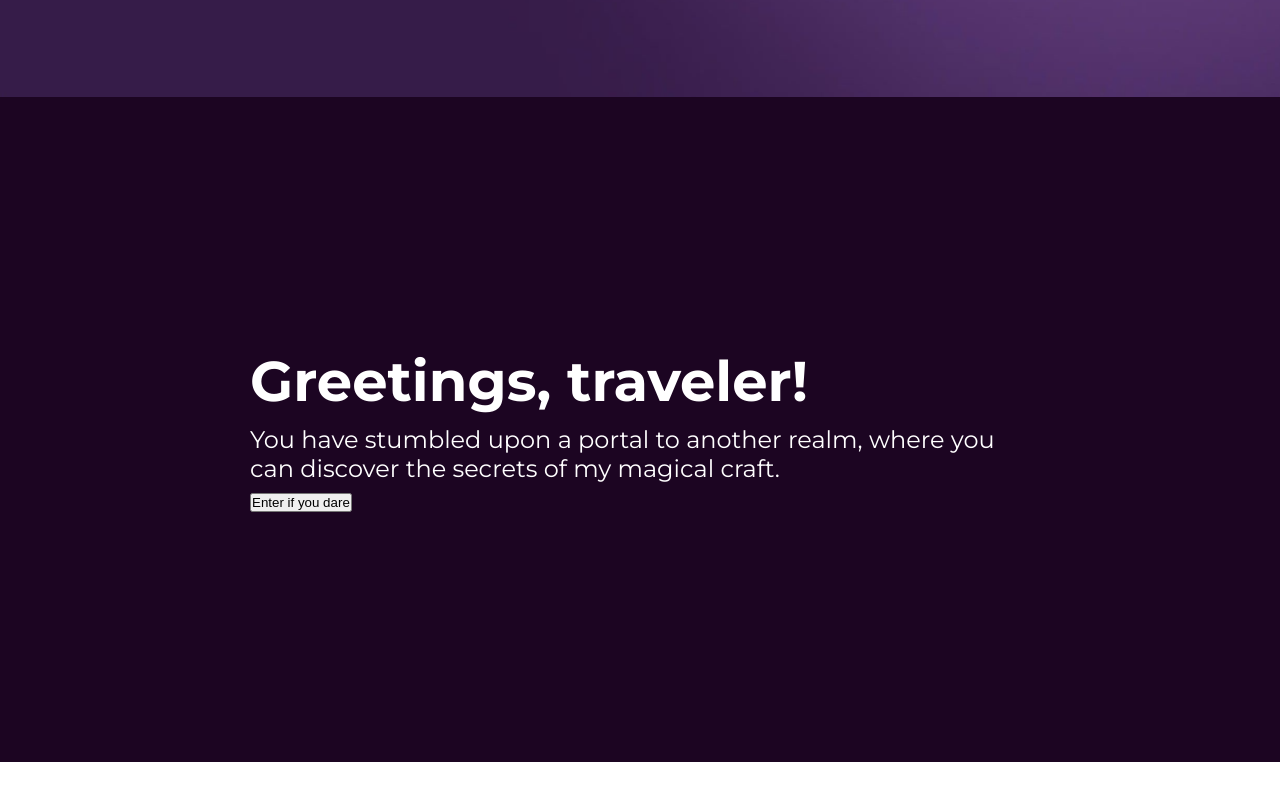
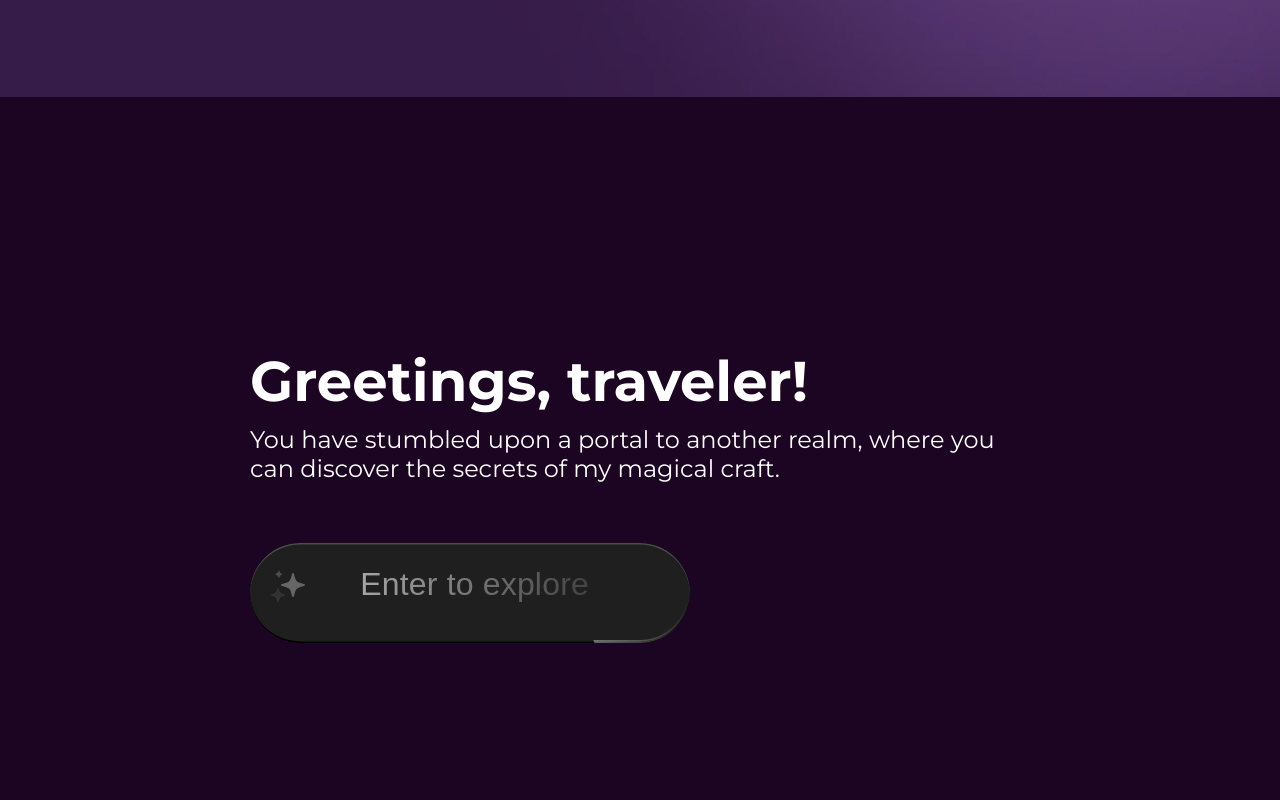
Before and after one commit to yeoyujie/developer-portfolio, a Next.js app: page / in a window 1280 px wide. Shown: the part 1998-2798 px from the top of the page. Before the commit the page ends 2760 px from the top, so only its background shows below. Built offline with nearby package versions, Linux system fonts and the light colour scheme.

Commit message:
Added sparkle button

```diff
--- a/src/app/layout.tsx
+++ b/src/app/layout.tsx
@@ -2,7 +2,7 @@
 
 import Navbar from "@/components/Navbar";
 import "./globals.css";
-import { Inter, Montserrat } from "next/font/google";
+import { Montserrat } from "next/font/google";
 import ProgressBar from "next-nprogress-bar";
 import { Metadata } from "next";
 
--- a/src/app/page.tsx
+++ b/src/app/page.tsx
@@ -3,6 +3,7 @@
 import WelcomeSection from "@/components/WelcomeSection";
 import Link from "next/link";
 import styles from "./page.module.css";
+import SparkleButton from "@/components/SparkleButton";
 
 export default function Home() {
   return (
@@ -11,9 +12,12 @@
       <main>
         <section className={styles.intro}>
           <h1>Greetings, traveler!</h1>
-          <p>You have stumbled upon a portal to another realm, where you can discover the secrets of my magical craft.</p>
+          <p>
+            You have stumbled upon a portal to another realm, where you can
+            discover the secrets of my magical craft.
+          </p>
           <Link href="/about-me">
-            <button>Enter if you dare</button>
+            <SparkleButton />
           </Link>
         </section>
       </main>
--- /dev/null
+++ b/src/components/SparkleButton/component.css
@@ -0,0 +1,255 @@
+*,
+*:after,
+*:before {
+  box-sizing: border-box;
+}
+
+:root {
+  --transition: 0.25s;
+  --spark: 1.8s;
+}
+
+button {
+  --cut: 0.1em;
+  --active: 0;
+  --bg: radial-gradient(
+      40% 50% at center 100%,
+      hsl(270 calc(var(--active) * 97%) 72% / var(--active)),
+      transparent
+    ),
+    radial-gradient(
+      80% 100% at center 120%,
+      hsl(260 calc(var(--active) * 97%) 70% / var(--active)),
+      transparent
+    ),
+    hsl(260 calc(var(--active) * 97%) calc((var(--active) * 44%) + 12%));
+  background: var(--bg);
+  font-size: 2rem;
+  font-weight: 500;
+  border: 0;
+  cursor: pointer;
+  padding: 0.9em 1.3em;
+  margin-top: 50px;
+  display: flex;
+  align-items: center;
+  gap: 0.25em;
+  white-space: nowrap;
+  border-radius: 100px;
+  position: relative;
+  box-shadow: 0 0 calc(var(--active) * 6em) calc(var(--active) * 3em)
+      hsl(260 97% 61% / 0.75),
+    0 0.05em 0 0
+      hsl(260 calc(var(--active) * 97%) calc((var(--active) * 50%) + 30%)) inset,
+    0 -0.05em 0 0 hsl(260 calc(var(--active) * 97%) calc(var(--active) * 60%)) inset;
+  transition: box-shadow var(--transition), scale var(--transition),
+    background var(--transition);
+  scale: calc(1 + (var(--active) * 0.1));
+}
+
+button:active {
+  scale: 1;
+}
+
+svg {
+  overflow: visible !important;
+}
+
+.sparkle path {
+  color: hsl(0 0% calc((var(--active, 0) * 70%) + var(--base)));
+  transform-box: fill-box;
+  transform-origin: center;
+  fill: currentColor;
+  stroke: currentColor;
+  animation-delay: calc((var(--transition) * 1.5) + (var(--delay) * 1s));
+  animation-duration: 0.6s;
+  transition: color var(--transition);
+}
+
+button:is(:hover, :focus-visible) path {
+  animation-name: bounce;
+}
+
+@keyframes bounce {
+  35%,
+  65% {
+    scale: var(--scale);
+  }
+}
+.sparkle path:nth-of-type(1) {
+  --scale: 0.5;
+  --delay: 0.1;
+  --base: 40%;
+}
+
+.sparkle path:nth-of-type(2) {
+  --scale: 1.5;
+  --delay: 0.2;
+  --base: 20%;
+}
+
+.sparkle path:nth-of-type(3) {
+  --scale: 2.5;
+  --delay: 0.35;
+  --base: 30%;
+}
+
+button {
+  padding: 30px 150px; /* adjust these values to add padding to the button */
+}
+
+button:before {
+  content: "";
+  position: absolute;
+  inset: -0.25em;
+  z-index: -1;
+  border: 0.25em solid hsl(260 97% 50% / 0.5);
+  border-radius: 100px;
+  opacity: var(--active, 0);
+  transition: opacity var(--transition);
+}
+
+.spark {
+  position: absolute;
+  inset: 0;
+  border-radius: 100px;
+  rotate: 0deg;
+  overflow: hidden;
+  mask: linear-gradient(white, transparent 50%);
+  animation: flip calc(var(--spark) * 2) infinite steps(2, end);
+}
+
+@keyframes flip {
+  to {
+    rotate: 360deg;
+  }
+}
+
+.spark:before {
+  content: "";
+  position: absolute;
+  width: 200%;
+  aspect-ratio: 1;
+  top: 0%;
+  left: 50%;
+  z-index: -1;
+  translate: -50% -15%;
+  rotate: 0;
+  transform: rotate(-90deg);
+  opacity: calc((var(--active)) + 0.4);
+  background: conic-gradient(from 0deg, transparent 0 340deg, white 360deg);
+  transition: opacity var(--transition);
+  animation: rotate var(--spark) linear infinite both;
+}
+
+.spark:after {
+  content: "";
+  position: absolute;
+  inset: var(--cut);
+  border-radius: 100px;
+}
+
+.backdrop {
+  position: absolute;
+  inset: var(--cut);
+  background: var(--bg);
+  border-radius: 100px;
+}
+
+@keyframes rotate {
+  to {
+    transform: rotate(90deg);
+  }
+}
+
+@supports (selector(:has(:is(+ *)))) {
+  body:has(button:is(:hover, :focus-visible)) {
+    --active: 1;
+    --play-state: running;
+  }
+  .bodydrop {
+    display: none;
+  }
+}
+
+button:is(:hover, :focus-visible) ~ :is(.bodydrop, .particle-pen) {
+  --active: 1;
+  --play-state: runnin;
+}
+
+.bodydrop {
+  background: hsl(260 calc(var(--active) * 97%) 6%);
+  position: fixed;
+  inset: 0;
+  z-index: -1;
+}
+
+button:is(:hover, :focus-visible) {
+  --active: 1;
+  --play-state: running;
+}
+
+.sparkle-button {
+  position: relative;
+}
+
+.particle-pen {
+  position: absolute;
+  width: 200%;
+  aspect-ratio: 1;
+  top: 50%;
+  left: 50%;
+  translate: -50% -50%;
+  -webkit-mask: radial-gradient(white, transparent 65%);
+  z-index: -1;
+  opacity: var(--active, 0);
+  transition: opacity var(--transition);
+}
+
+.particle {
+  fill: white;
+  width: calc(var(--size, 0.25) * 1rem);
+  aspect-ratio: 1;
+  position: absolute;
+  top: calc(var(--y) * 1%);
+  left: calc(var(--x) * 1%);
+  opacity: var(--alpha, 1);
+  animation: float-out calc(var(--duration, 1) * 1s) calc(var(--delay) * -1s)
+    infinite linear;
+  transform-origin: var(--origin-x, 1000%) var(--origin-y, 1000%);
+  z-index: -1;
+  animation-play-state: var(--play-state, paused);
+}
+
+.particle path {
+  fill: hsl(0 0% 90%);
+  stroke: none;
+}
+
+.particle:nth-of-type(even) {
+  animation-direction: reverse;
+}
+
+@keyframes float-out {
+  to {
+    rotate: 360deg;
+  }
+}
+
+.text {
+  translate: 2% -6%;
+  letter-spacing: 0.01ch;
+  background: linear-gradient(
+    90deg,
+    hsl(0 0% calc((var(--active) * 100%) + 65%)),
+    hsl(0 0% calc((var(--active) * 100%) + 26%))
+  );
+  -webkit-background-clip: text;
+  color: transparent;
+  transition: background var(--transition);
+}
+
+button svg {
+  inline-size: 1.25em;
+  translate: -330% -20%;
+  margin-right: 100px;
+}
--- /dev/null
+++ b/src/components/SparkleButton/index.tsx
@@ -0,0 +1,43 @@
+import "./component.css";
+import { useEffect } from "react";
+
+export default function SparkleButton() {
+
+  return (
+    <div className="sparkle-button">
+      <button>
+        <span className="spark"></span>
+        <span className="backdrop"></span>
+        <svg
+          className="sparkle"
+          viewBox="0 0 24 24"
+          fill="none"
+          xmlns="http://www.w3.org/2000/svg"
+        >
+          <path
+            d="M14.187 8.096L15 5.25L15.813 8.096C16.0231 8.83114 16.4171 9.50062 16.9577 10.0413C17.4984 10.5819 18.1679 10.9759 18.903 11.186L21.75 12L18.904 12.813C18.1689 13.0231 17.4994 13.4171 16.9587 13.9577C16.4181 14.4984 16.0241 15.1679 15.814 15.903L15 18.75L14.187 15.904C13.9769 15.1689 13.5829 14.4994 13.0423 13.9587C12.5016 13.4181 11.8321 13.0241 11.097 12.814L8.25 12L11.096 11.187C11.8311 10.9769 12.5006 10.5829 13.0413 10.0423C13.5819 9.50162 13.9759 8.83214 14.186 8.097L14.187 8.096Z"
+            fill="black"
+            stroke="black"
+            stroke-linecap="round"
+            stroke-linejoin="round"
+          />
+          <path
+            d="M6 14.25L5.741 15.285C5.59267 15.8785 5.28579 16.4206 4.85319 16.8532C4.42059 17.2858 3.87853 17.5927 3.285 17.741L2.25 18L3.285 18.259C3.87853 18.4073 4.42059 18.7142 4.85319 19.1468C5.28579 19.5794 5.59267 20.1215 5.741 20.715L6 21.75L6.259 20.715C6.40725 20.1216 6.71398 19.5796 7.14639 19.147C7.5788 18.7144 8.12065 18.4075 8.714 18.259L9.75 18L8.714 17.741C8.12065 17.5925 7.5788 17.2856 7.14639 16.853C6.71398 16.4204 6.40725 15.8784 6.259 15.285L6 14.25Z"
+            fill="black"
+            stroke="black"
+            stroke-linecap="round"
+            stroke-linejoin="round"
+          />
+          <path
+            d="M6.5 4L6.303 4.5915C6.24777 4.75718 6.15472 4.90774 6.03123 5.03123C5.90774 5.15472 5.75718 5.24777 5.5915 5.303L5 5.5L5.5915 5.697C5.75718 5.75223 5.90774 5.84528 6.03123 5.96877C6.15472 6.09226 6.24777 6.24282 6.303 6.4085L6.5 7L6.697 6.4085C6.75223 6.24282 6.84528 6.09226 6.96877 5.96877C7.09226 5.84528 7.24282 5.75223 7.4085 5.697L8 5.5L7.4085 5.303C7.24282 5.24777 7.09226 5.15472 6.96877 5.03123C6.84528 4.90774 6.75223 4.75718 6.697 4.5915L6.5 4Z"
+            fill="black"
+            stroke="black"
+            stroke-linecap="round"
+            stroke-linejoin="round"
+          />
+        </svg>
+        <span className="text">Enter to explore</span>
+      </button>
+    </div>
+  );
+}
```
